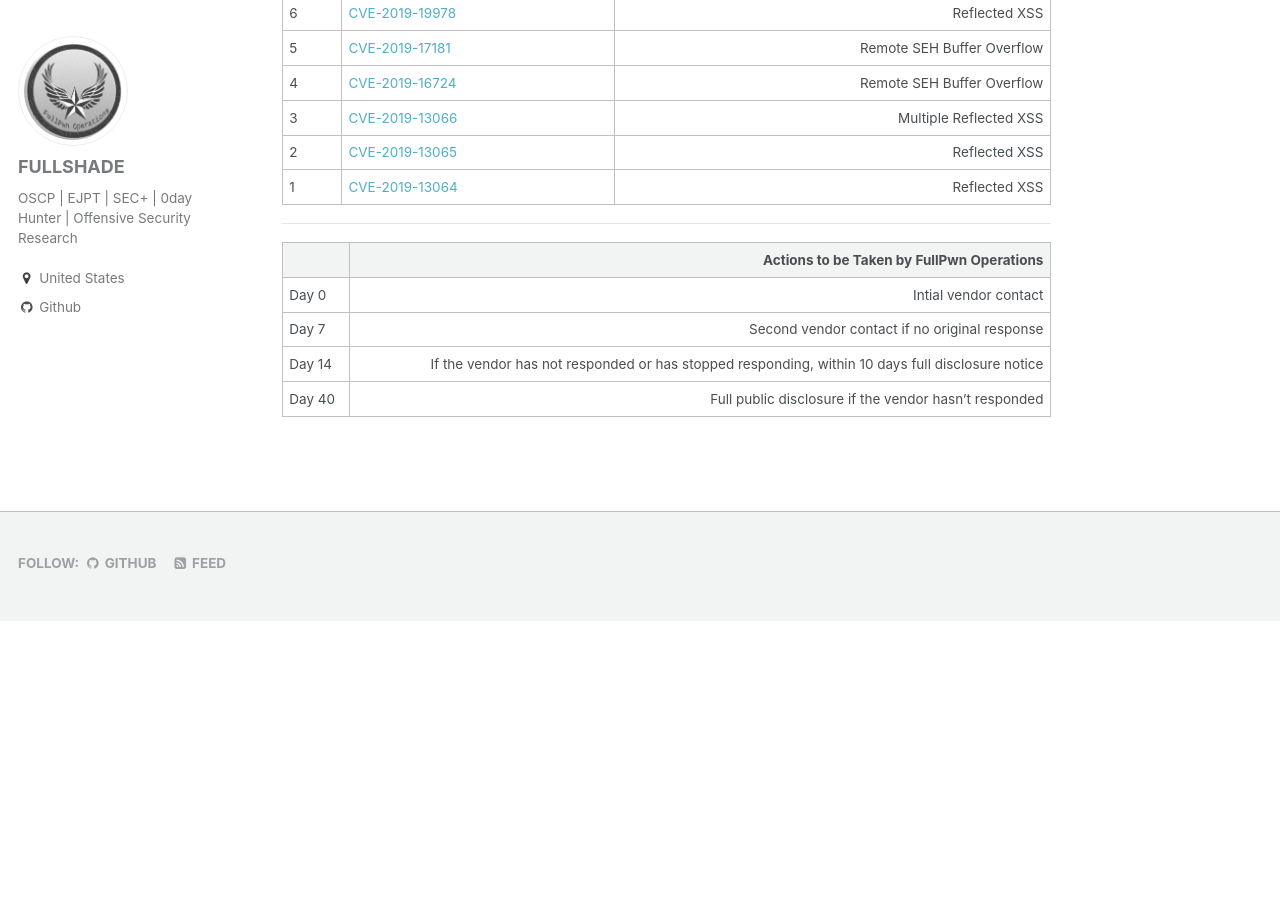
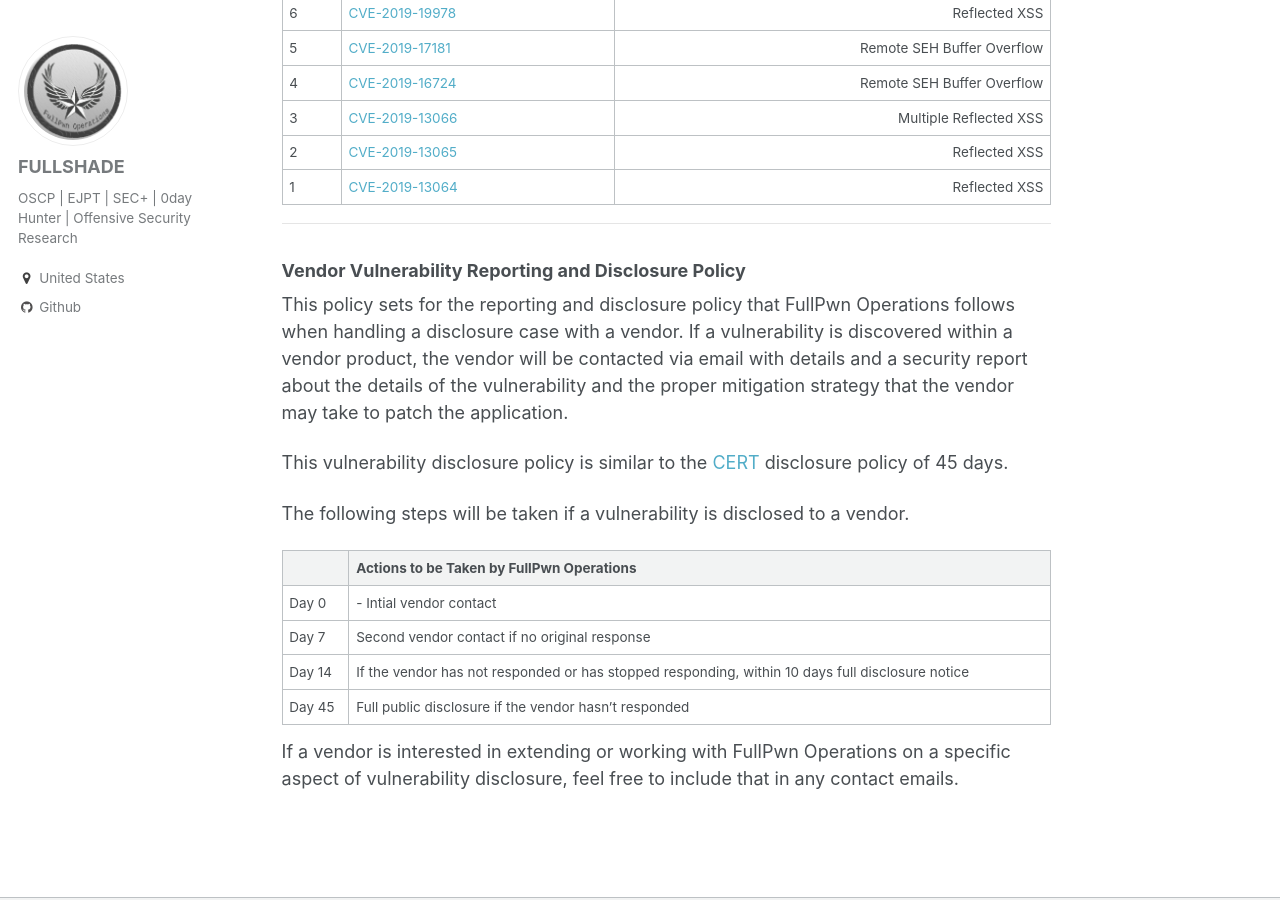
Before and after one commit to asdyxcyxc/FULLSHADE.github.io, a Jekyll site: the page built from _pages/cves.md, in a window 1280 px wide and 900 px high, scrolled down 864 px. Built offline with Jekyll 4.4.1, drawn with Linux system fonts in a browser that asks for light colours; before the commit the page ends 1485 px from its top, so only the background shows below that.

Commit message:
Update cves.md

```diff
--- a/_pages/cves.md
+++ b/_pages/cves.md
@@ -39,9 +39,19 @@ This page centralizes my personal collection of obtained CVE's.
 
 ----
 
+### Vendor Vulnerability Reporting and Disclosure Policy
+
+This policy sets for the reporting and disclosure policy that FullPwn Operations follows when handling a disclosure case with a vendor. If a vulnerability is discovered within a vendor product, the vendor will be contacted via email with details and a security report about the details of the vulnerability and the proper mitigation strategy that the vendor may take to patch the application.
+
+This vulnerability disclosure policy is similar to the [CERT](https://vuls.cert.org/confluence/display/Wiki/Vulnerability+Disclosure+Policy) disclosure policy of 45 days.
+
+The following steps will be taken if a vulnerability is disclosed to a vendor.
+
 |  | Actions to be Taken by FullPwn Operations |
-|:---|--------:|
-| Day 0 | Intial vendor contact |
+|:---|:--------|
+| Day 0 | - Intial vendor contact |
 | Day 7 | Second vendor contact if no original response |
 | Day 14 | If the vendor has not responded or has stopped responding, within 10 days full disclosure notice |
-| Day 40 | Full public disclosure if the vendor hasn't responded |
+| Day 45 | Full public disclosure if the vendor hasn't responded |
+
+If a vendor is interested in extending or working with FullPwn Operations on a specific aspect of vulnerability disclosure, feel free to include that in any contact emails.
```
